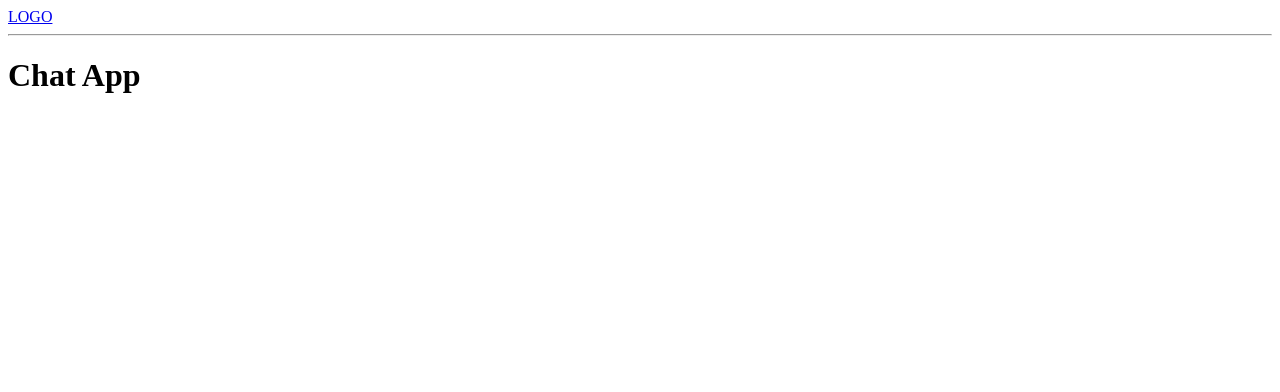
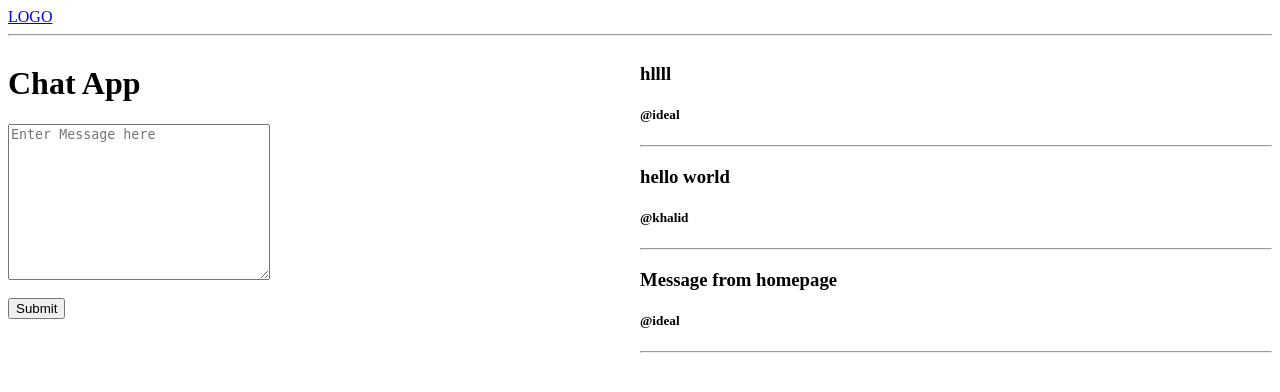
Before and after one commit to sk-shahzad/Chat-app, a Django app: page / in a window 1280 px wide. Shown: the top 392 px of the page. Run offline with Django 5.2, Linux system fonts and the light colour scheme; data comes from the database, SQL or seed files in the repository.

Commit message:
Crud for sending and Reading message

```diff
--- a/home/admin.py
+++ b/home/admin.py
@@ -1,8 +1,6 @@
 from django.contrib import admin
 
 # Register your models here.
-from .models import ChatRoom, Message
+from .models import Message
 
-
-admin.site.register(ChatRoom)
 admin.site.register(Message)
--- a/home/models.py
+++ b/home/models.py
@@ -4,25 +4,14 @@ from django.contrib.auth.models import User
 from django.db.models.deletion import CASCADE
 
 
-class ChatRoom(models.Model):
-    host =  models.ForeignKey(User, on_delete=models.SET_NULL, null=True)
-    name = models.CharField(max_length=200)
-    description = models.TextField(null=True, blank=True)
-    participants = models.ManyToManyField(User, related_name='participants', blank=True)
-    updated = models.DateTimeField(auto_now=True)
-    created = models.DateTimeField(auto_now_add=True)
+class Message(models.Model):
+    sender = models.ForeignKey(User, on_delete=models.CASCADE, related_name='sent_messages')
+    content = models.TextField()
+    updated = models.DateTimeField(auto_now=True, null=True)
+    created = models.DateTimeField(auto_now_add=True, null=True)
 
     class Meta:
         ordering =  ['-updated', '-created']
 
     def __str__(self):
-        return self.name
-
-class Message(models.Model):
-    sender = models.ForeignKey(User, on_delete=models.CASCADE, related_name='sent_messages')
-    chat_room = models.ForeignKey(ChatRoom, on_delete=models.CASCADE, related_name='messages')
-    content = models.TextField()
-    timestamp = models.DateTimeField(default=timezone.now)
-
-    def __str__(self):
-        return f'{self.sender.username}: {self.content[:20]}'
+        return f"Message from {self.sender}"
--- a/home/views.py
+++ b/home/views.py
@@ -1,9 +1,21 @@
-from django.shortcuts import render
+from django.shortcuts import render, redirect
+from django.contrib.auth.models import User
 from django.http import HttpResponse
-from .models import ChatRoom
 from .models import Message
+
 # Create your views here.
 
 def home(request):
-    room = ChatRoom.objects.all()
-    return render(request, 'home.html', {'room': room})
+    # form = MessageForm()
+    # return render(request, 'home.html', {'form': form})
+     chats = Message.objects.all()
+     if request.method == 'POST':
+        content = request.POST['content']
+        chat = Message(sender=request.user, content=content)
+        chat.save()
+
+
+     context = {'chats': chats}
+     return render(request, 'home.html', context)
+
+# def send(request):
--- a/templates/home.html
+++ b/templates/home.html
@@ -1,2 +1,26 @@
 {% include 'navbar.html' %}
-<h1>Chat App </h1>
+<style>
+    .home-container{
+        display: grid;
+        grid-template-columns: 3fr 3fr;
+    }
+</style>
+
+<div class="home-container">
+
+<div>
+    <h1>Chat App </h1>
+    <form method="POST" action="">
+        {% csrf_token %}
+        <textarea name="content" placeholder="Enter Message here" rows="10" cols="30"></textarea> <br><br>
+        <input type="Submit" value="Submit" />
+    </form>
+</div>
+<div>
+{% for chat in chats %}
+<h3>{{chat.content}}</h3>
+<h5>@{{chat.sender}}</h5>
+<hr>
+{%endfor%}
+</div>
+</div>
```
Also changed, not shown: home/forms.py (added, +7 -0 lines), db.sqlite3, home/migrations/0002_remove_message_chat_room_alter_message_options_and_more.py (added).
